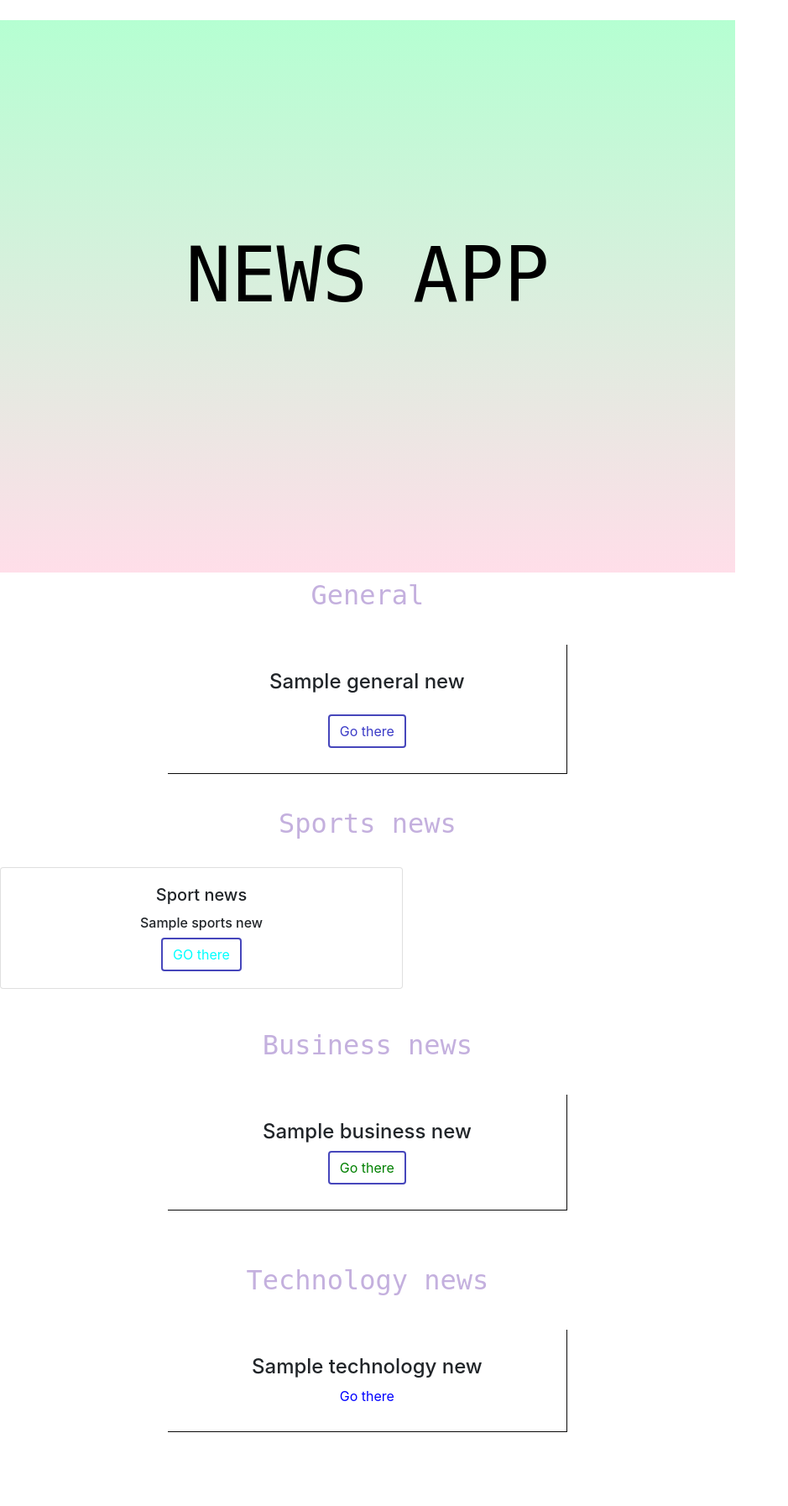
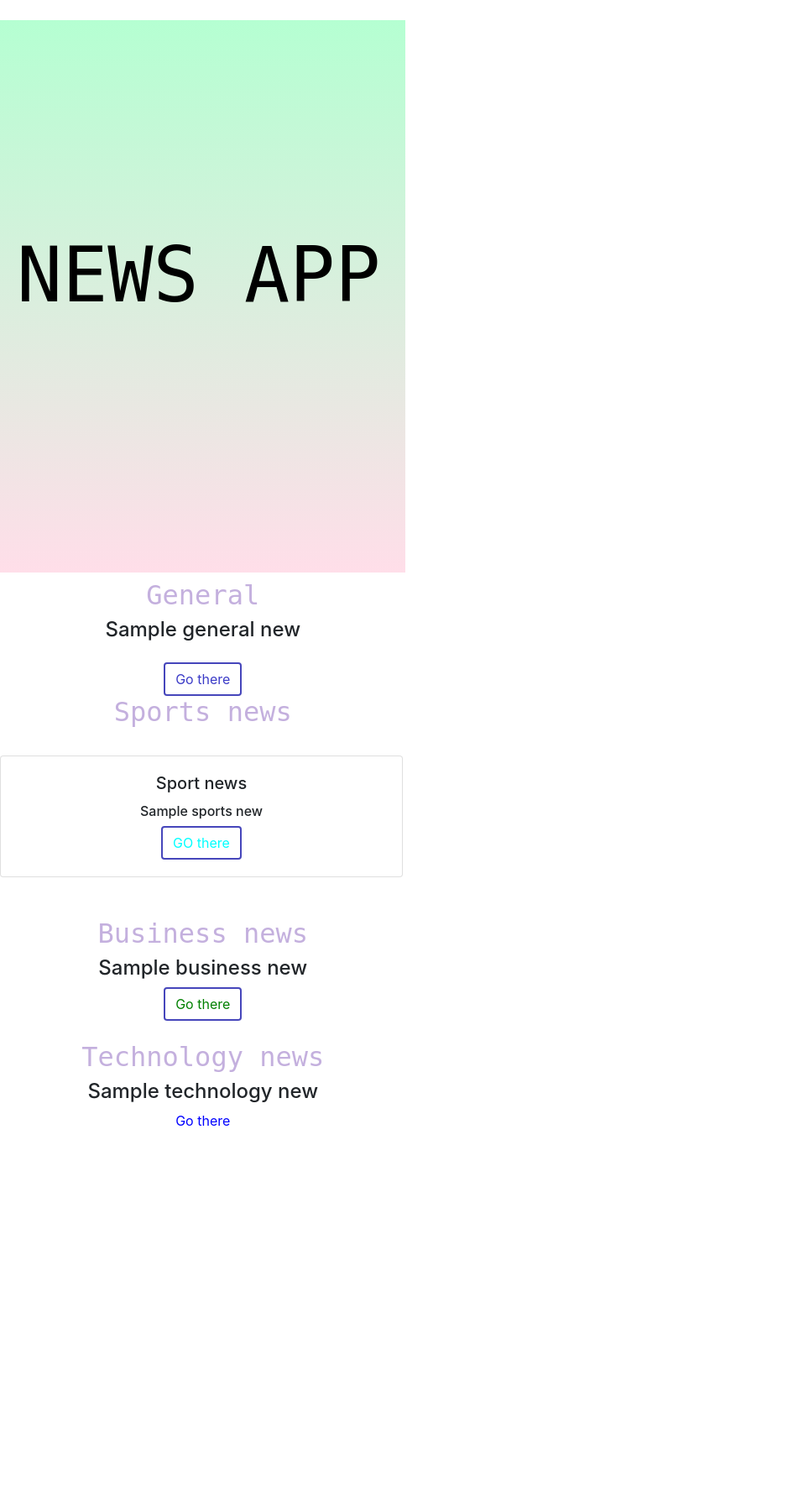
Before and after one commit to Wenslaus-Makumba/news-app1, a Flask app: template app/templates/index.html in a window 1280 px wide. Shown: the part 56-1850 px from the top of the page at 84% size, without its empty margins (0-939 px from the left). After the commit the page ends 1397 px from the top, so only its background shows below. Run offline with Flask 2, Linux system fonts and the light colour scheme; the template is opened without the code that fills it: most values are stand-ins (such as "Sample title", 1, 10 or a date in 2020); some libraries are stand-ins or nearby versions.

Commit message:
made changes to the index.html and styles.css files

```diff
--- a/app/static/css/styles.css
+++ b/app/static/css/styles.css
@@ -5,6 +5,7 @@ h1{
     padding : 30px;
     padding-top : 250px;
     padding-bottom : 300px;
+    padding-left : 20px;
     background-color: #0093E9;
     background-color: #292325;
     background-image: linear-gradient(0deg, #FFDEE9 0%, #b5ffd2 100%);
@@ -16,20 +17,7 @@ h2{
 
 }
 .everything{
-    align-items: center;
-}
-.cards{
-    border: 1px solid rgb(10, 9, 9);
-    margin: 40px;
-    margin-left: 200px;
-    margin-right: 200px;
-    padding: 30px;
-    padding-left: 100px;
-    padding-right: 100px;
-    border-top: 0px;
-    border-left: 0px;
-    box-shadow: 1px 3px 3px 20px solid rgb(109, 105, 105);
-
+    align-items: left;
 }
 .btn{
     border: 2px solid rgb(70, 70, 187);
```
